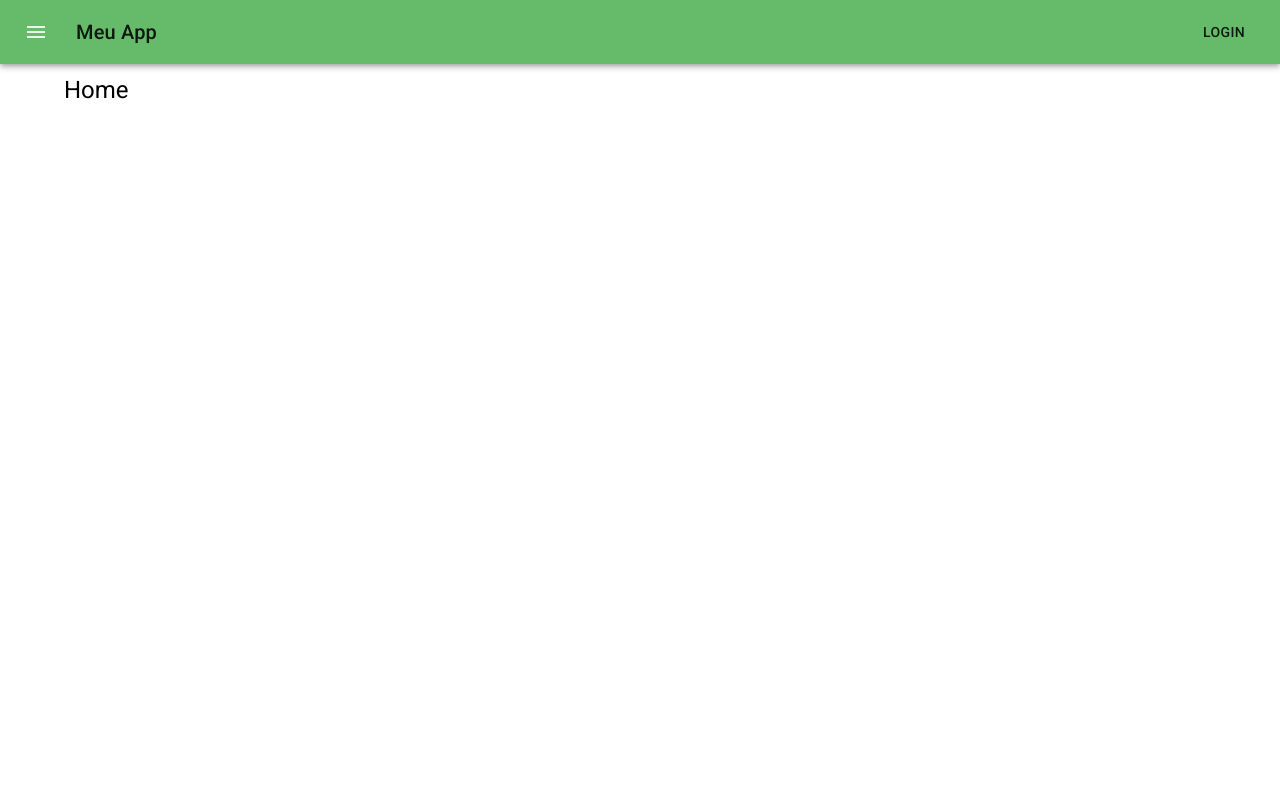
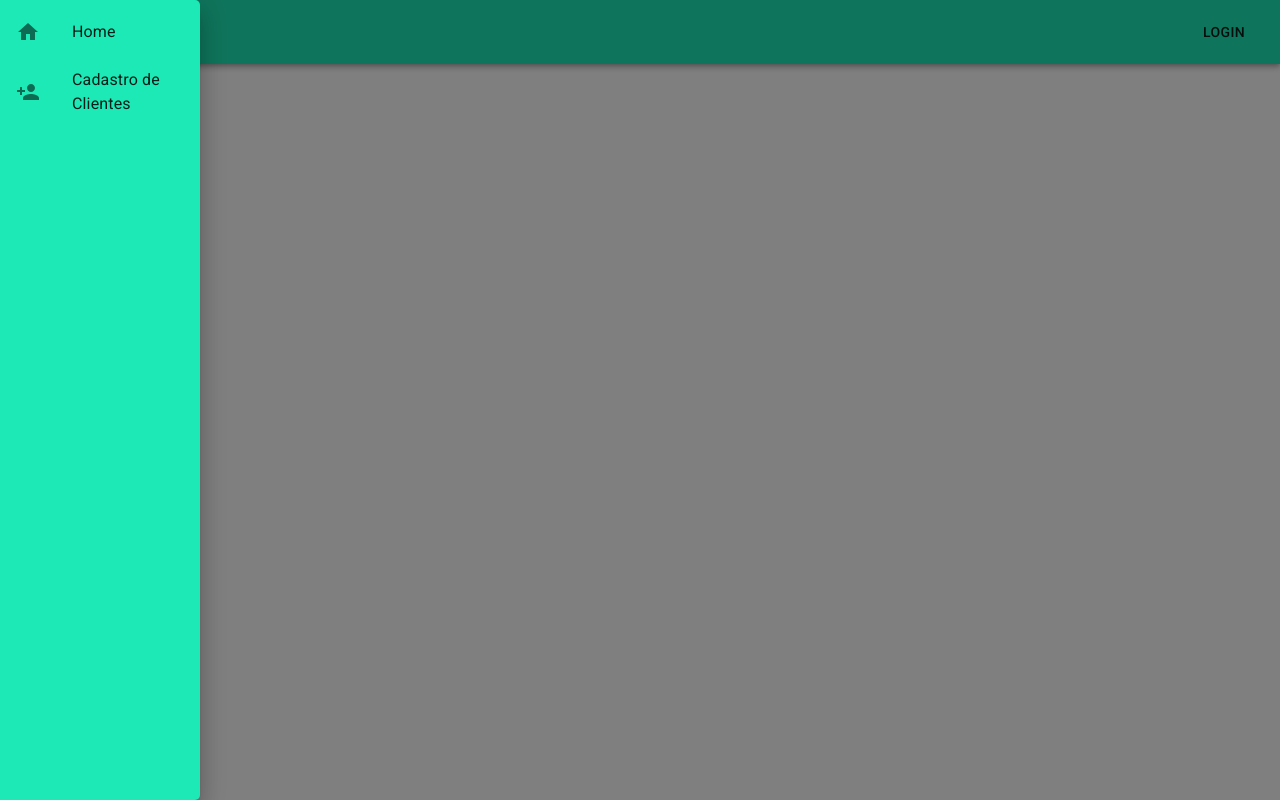
Before and after one commit to trsmrs/My-React-App-practice, a React (Create React App) app: page / in a window 1280 px wide. Both pictures are taken after a click on the button "menu". Built offline with nearby package versions, Linux system fonts and the light colour scheme.

Commit message:
adicionado o menu Drawer

```diff
--- a/src/App.js
+++ b/src/App.js
@@ -16,8 +16,8 @@ function App() {
 
 
 
-    <TemplateDefault>
-      <Router>
+    <Router>
+        <TemplateDefault>
         <Routes>
 
           <Route path='/customers' element={Page('Clientes', Customers)}></Route>
@@ -26,8 +26,8 @@ function App() {
 
 
         </Routes>
+    </TemplateDefault>
       </Router>
-    </TemplateDefault>
 
   )
 }
--- a/src/components/CustomerCard.js
+++ b/src/components/CustomerCard.js
@@ -1,5 +1,4 @@
 import React, { useState } from 'react'
-import { styled } from '@mui/material/styles'
 import Card from '@mui/material/Card'
 import CardHeader from '@mui/material/CardHeader'
 
@@ -11,11 +10,11 @@ import {CardContent,
 } from '@mui/material/'
 
 
-import { deepOrange, red } from '@mui/material/colors'
+import { teal } from '@mui/material/colors'
 import FavoriteIcon from '@mui/icons-material/Favorite'
 import ShareIcon from '@mui/icons-material/Share'
 
-import  ClassNames from 'classnames'
+
 
 const CustomerCard = ({
   name,
@@ -30,10 +29,10 @@ const CustomerCard = ({
   return (
 
 
-      <Card sx={{ maxWidth: 345}} className={className} >
+      <Card sx={{ maxWidth: 345, backgroundColor: teal['A200']}} className={className} >
         <CardHeader
           avatar={
-            <Avatar sx={{ bgcolor: red[500] }} aria-label="recipe" src={avatar}>
+            <Avatar aria-label="recipe" src={avatar}>
 
             </Avatar>
           }
--- a/src/index.js
+++ b/src/index.js
@@ -4,16 +4,16 @@ import { createTheme, ThemeProvider } from '@mui/material/styles';
 
 import App from './App';
 import './index.css'
-import { green,  } from '@mui/material/colors';
+import { teal,  } from '@mui/material/colors';
 
 
 const theme = createTheme({
   palette: {
     primary:{
-      main: green['400'],
+      main: teal['A400'],
     },
     secondary: {
-      main: green[50]
+      main: teal[50]
     }
   },
 })
--- a/src/partials/Header/Header.js
+++ b/src/partials/Header/Header.js
@@ -1,30 +1,57 @@
 import * as React from 'react'
-
+import { useState } from 'react'
 import AppBar from '@mui/material/AppBar'
 import Toolbar from '@mui/material/Toolbar'
 import Typography from '@mui/material/Typography'
 import Button from '@mui/material/Button'
 import IconButton from '@mui/material/IconButton'
 import MenuIcon from '@mui/icons-material/Menu'
+import {
+  Drawer,
+  List,
+  ListItem,
+  ListItemButton,
+  ListItemIcon,
+  ListItemText
+} from '@mui/material'
+import { teal } from '@mui/material/colors'
 
+import { useNavigate } from 'react-router-dom'
+
+import HomeIcon from '@mui/icons-material/Home';
+import PersonAdd from '@mui/icons-material/PersonAdd';
 import useStyles from './Header.style'
 
 
 
 
 const Header = () => {
+
   const classes = useStyles()
+  const [menuOpen, setMenuOpen] = useState(false)
+  const navigate = useNavigate()
+
+  const handleToggleMenu = () => {
+    setMenuOpen(!menuOpen)
+  }
+
+  const handleNavigate = route => {
+    navigate(route)
+  }
+
   return (
     // <Box sx={{ flexGrow: 1 }}>
+
+    <>
+
       <AppBar position="static">
         <Toolbar>
-              <IconButton
+          <IconButton onClick={() => handleToggleMenu()}
             size="large"
             edge="start"
             color="secondary"
             aria-label="menu"
-                sx={{ mr: 2 }}
-              >
+            sx={{ mr: 2 }}>
             <MenuIcon />
           </IconButton>
           <Typography variant="h6" component="div" className={classes.title}>
@@ -33,7 +60,28 @@ const Header = () => {
           <Button color="inherit">Login</Button>
         </Toolbar>
       </AppBar>
-        // </Box>
+      <Drawer PaperProps={{
+        sx: {
+          backgroundColor: teal['A400'],
+          width: 200,
+          borderRadius: ["0px 5px 5px 0px "]
+        }
+      }}
+        open={menuOpen}
+        onClose={() => handleToggleMenu()}>
+        <List sx={{ textAlign: 'center' }}>
+          <ListItemButton onClick={() => handleNavigate('/')}>
+            <ListItemIcon><HomeIcon /></ListItemIcon>
+            <ListItemText>Home</ListItemText>
+          </ListItemButton>
+
+          <ListItemButton onClick={() => handleNavigate('customers')}>
+            <ListItemIcon><PersonAdd /></ListItemIcon>
+            <ListItemText>Cadastro de Clientes</ListItemText>
+          </ListItemButton>
+        </List>
+      </Drawer>
+    </>
   );
 }
 
```
Lines whose indentation alone changed are shown as unchanged.
